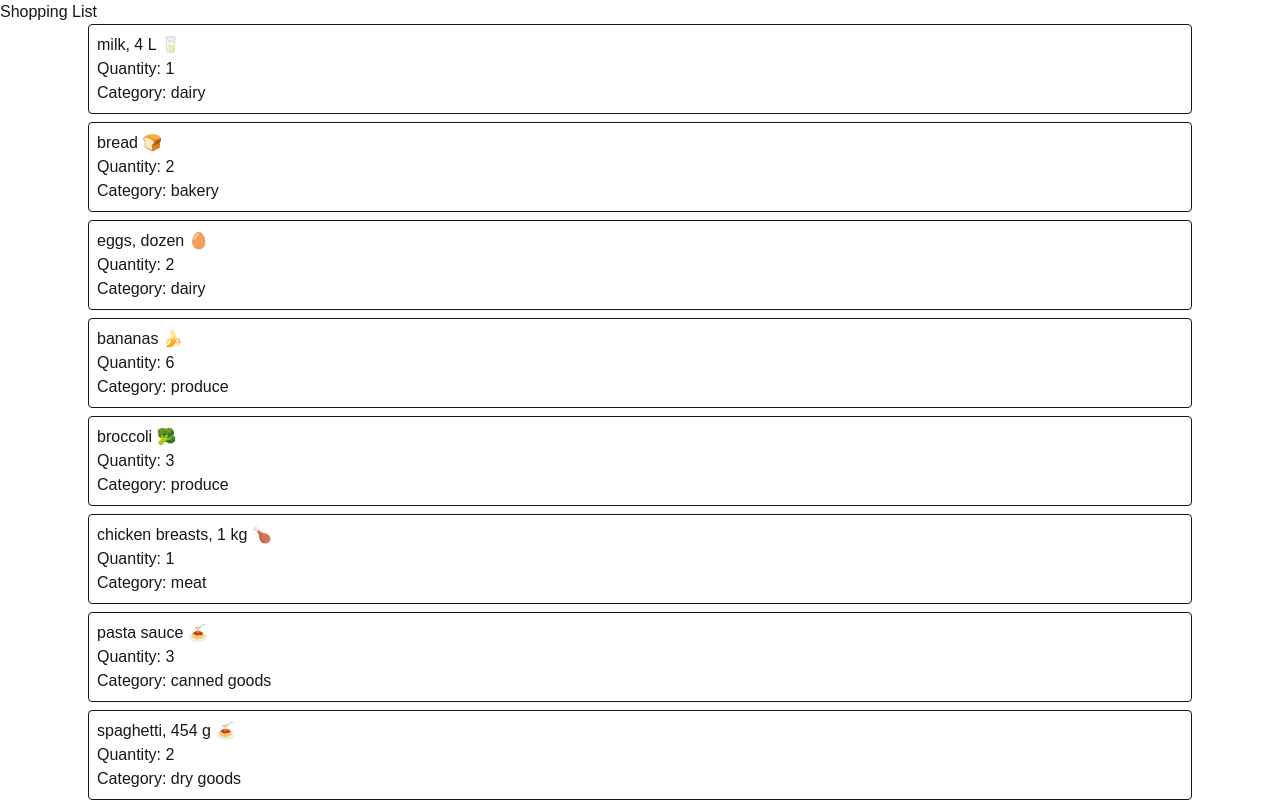
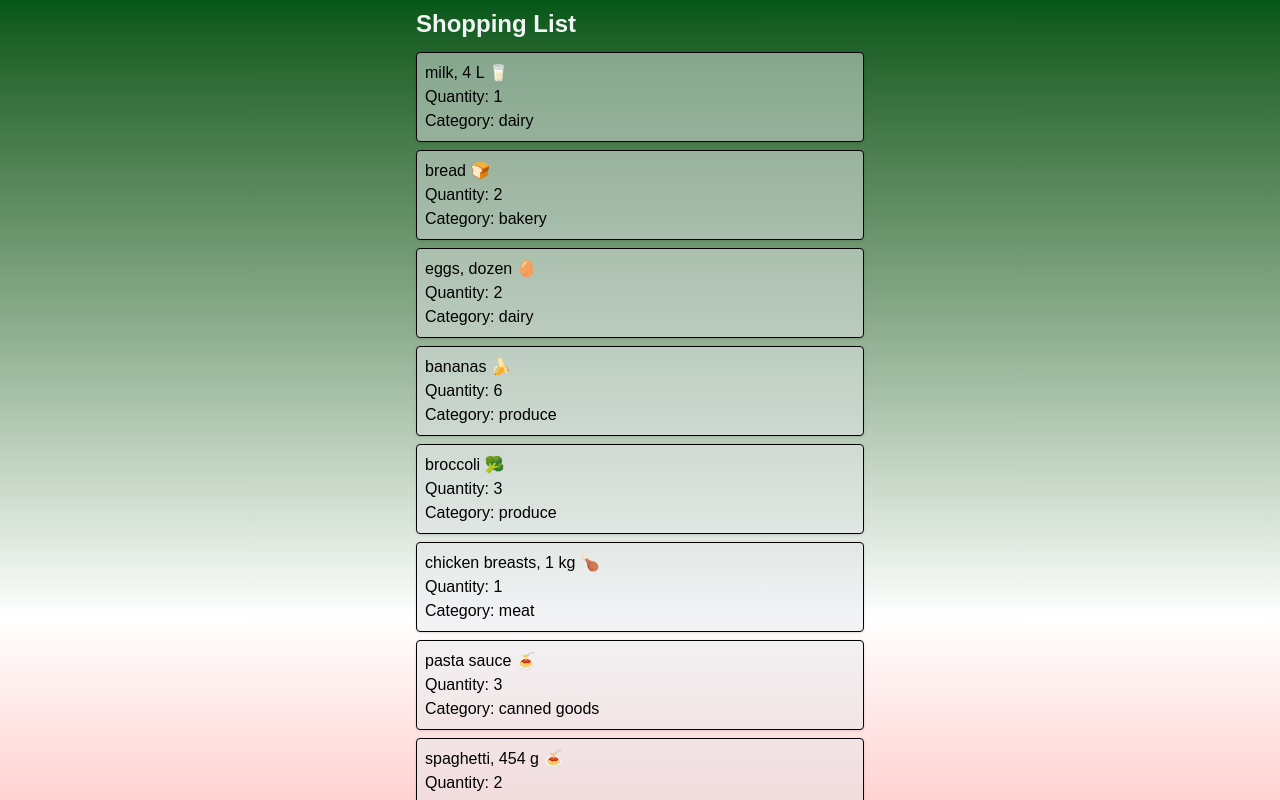
Before and after one commit to yvnmnl/cprg306-assignments, a Next.js app: page /week-3 in a window 1280 px wide. Shown: the top 800 px of the page. Built offline with nearby package versions, Linux system fonts and the light colour scheme.

Commit message:
changed background colour
messed around with tailwind css for it to match some of the sample output but also changed the background colour and added a transparent grey background to the list items for easier reading

```diff
--- a/app/layout.js
+++ b/app/layout.js
@@ -12,7 +12,7 @@ const geistMono = Geist_Mono({
 });
 
 export const metadata = {
-  title: "Create Next App",
+  title: "Shopping List",
   description: "Generated by create next app",
 };
 
--- a/app/week-3/item.js
+++ b/app/week-3/item.js
@@ -2,8 +2,8 @@ import React from "react";
 
 function Item({ name, quantity, category }) {
   return (
-    <li className="flex justify-items-center flex-col border-1 border-style:solid rounded-sm p-2 mx-22 mb-2">
-      <div>
+    <li>
+        <div className="mb-2 p-2 border rounded shadow-sm bg-gray-200/50 text-black">
         <span>
           {name}
         </span>
--- a/app/week-3/page.js
+++ b/app/week-3/page.js
@@ -3,9 +3,11 @@ import ItemList from './item-list';
 
 function Page() {
   return (
-    <main>
-      <h1>Shopping List</h1>
-      <ItemList />
+    <main className="flex justify-center min-h-screen py-2 items-start bg-gradient-to-b from-[#035718] via-white to-[#FC5A67]">
+      <div className="w-full max-w-md flex flex-col">
+        <h1 className="text-2xl font-bold mb-3 text-gray-100">Shopping List</h1>
+        <ItemList />
+      </div>
     </main>
   );
 }
```
